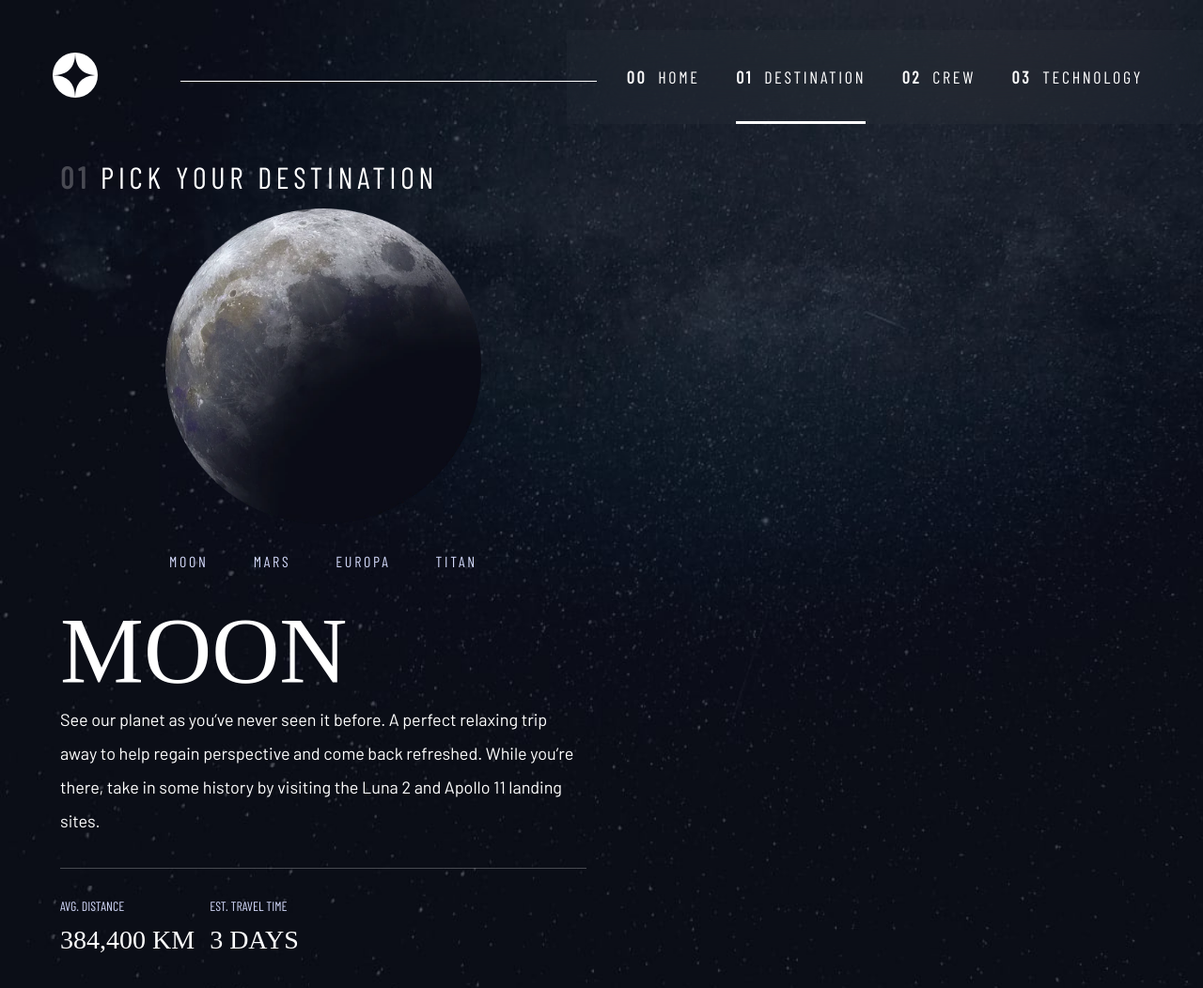
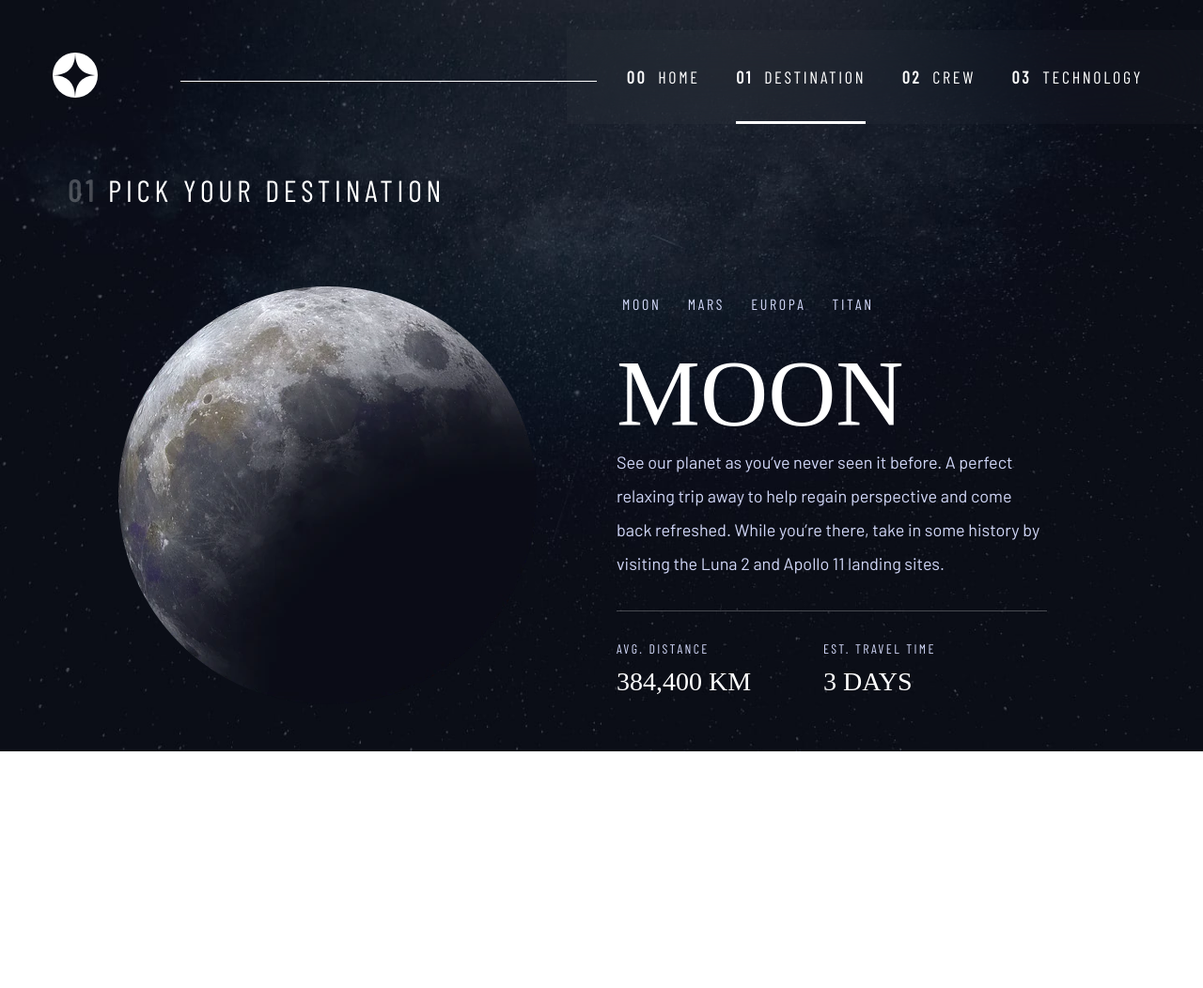
Before and after one commit to ania221B/space-tourism-2, a plain HTML site: page destination.html in a window 1280 px wide. Shown: the top 1052 px of the page at 94% size. After the commit the page ends 800 px from the top, so only its background shows below. Drawn offline with nearby package versions, Linux system fonts and the light colour scheme; a web font is replaced by a local one.

Commit message:
desktop layout added

```diff
--- a/css/styles.css
+++ b/css/styles.css
@@ -12,7 +12,7 @@
     --ff-serif: 'Bellefair', serif;
 
     --fs-1200: clamp(5rem, 10vw + 1rem, 9.375rem) /* 80px */;
-    --fs-1100: 3.5rem /* 56px */;
+    --fs-1100: clamp(3.5rem, 9vw + 1rem, 6.25rem) /* 56px */;
     --fs-1000: 1.75rem; /* 28px, subheading 1 */;
     --fs-900: 1.75rem; /* 28px*/
     --fs-800: 1.5rem; /* 24px crew name */
@@ -29,7 +29,7 @@
 
 @media (min-width: 35em) {
     :root {
-        --fs-1100: 5rem /* 80px */;
+        /* --fs-1100: 5rem /* 80px */
         --fs-800: 2.5rem; /*40px */
         --fs-700: 2rem;
         --fs-600: 1.5rem; /* 24px */
@@ -41,7 +41,7 @@
 
 @media (min-width: 45em) {
     :root {
-        --fs-1100: 6.25rem /* 100px */;
+        /* --fs-1100: 6.25rem /* 100px */
         --fs-1000: 3.5rem; /* 56px */
         --fs-600: 2rem; /* 32px */
         --fs-500: 1.75rem; /* 28px */
@@ -76,7 +76,7 @@ body {
     font-family: var(--ff-sans);
     font-size: var(--fs-400);
     font-weight: var(--fw-400);
-    color: hsl(var(--clr-neutral-100));
+    color: hsl(var(--clr-primary-200));
 
     display: grid;
     grid-template-rows: min-content 1fr;
@@ -249,7 +249,7 @@ button {
 }
 
 .logo {
-    padding: 1.5rem clamp(1.5rem, 7vw, 3.5rem);
+    padding: 1.5rem clamp(1.5rem, 5vw, 3.5rem);
 }
 
 .mobile-nav-toggle {
@@ -456,7 +456,7 @@ button {
 
 .grid-container {
     text-align: center;
-    padding-inline: 1.5rem;
+    padding-inline: 2rem;
     padding-bottom: 2rem;
     place-items: center;
 }
@@ -468,6 +468,7 @@ button {
 
 .numbered-title {
     grid-area: title;
+    margin-bottom: 4rem;
 }
 
 .grid-container--home h1 > span {
@@ -477,9 +478,11 @@ button {
 
 /* destination */
 
-.grid-container--destination p:not([class]) {
-    max-width: 65ch;
-    margin-inline: auto;
+@media (max-width: 45em) {
+    .grid-container--destination p:not([class]) {
+        max-width: 65ch;
+        margin-inline: auto;
+    }
 }
 
 
@@ -498,7 +501,7 @@ button {
 
 .grid-container--destination > .tab-list {
     grid-area: tabs;
-    --gap: 2.25rem;
+    --gap: clamp(1rem, 1vw, 2.25rem);
 }
 
 .grid-container--destination > .destination-info {
@@ -515,12 +518,14 @@ button {
 }
 
 @media (min-width: 35em) {
+
     .numbered-title {
         justify-self: start;
     }
 
     .destination__details {
         flex-direction: row;
+        justify-content: space-evenly;
     }
 }
 
@@ -544,6 +549,30 @@ button {
 
     .grid-container--home > *:last-child {
         grid-column: 3;
+    }
+
+    .grid-container--destination {
+        align-content: center;
+        justify-items: start;
+        grid-template-areas:
+            ". title title ."
+            " . image tabs . "
+            " . image content . ";
+    }
+
+    .grid-container--destination > picture {
+        justify-self: center;
+        align-self: center;
+        max-width: 85%;
+    }
+
+    .grid-container--destination > .tab-list {
+        justify-self: start;
+    }
+
+    .destination__details {
+        --gap: clamp(1rem, 6vw, 5rem);
+        justify-content: start;
     }
 }
 
--- a/destination.html
+++ b/destination.html
@@ -141,13 +141,17 @@
         </p>
         <div class="destination__details flex">
           <div>
-            <h3 class="ff-sans-cond fs-200 text-light uppercase">
+            <h3
+              class="ff-sans-cond fs-200 text-light uppercase letter-spacing-3"
+            >
               Avg. distance
             </h3>
             <p class="ff-serif fs-900 text-white uppercase">384,400 km</p>
           </div>
           <div>
-            <h3 class="ff-sans-cond fs-200 text-light uppercase">
+            <h3
+              class="ff-sans-cond fs-200 text-light uppercase letter-spacing-3"
+            >
               Est. travel time
             </h3>
             <p class="ff-serif fs-900 text-white uppercase">3 days</p>
```
